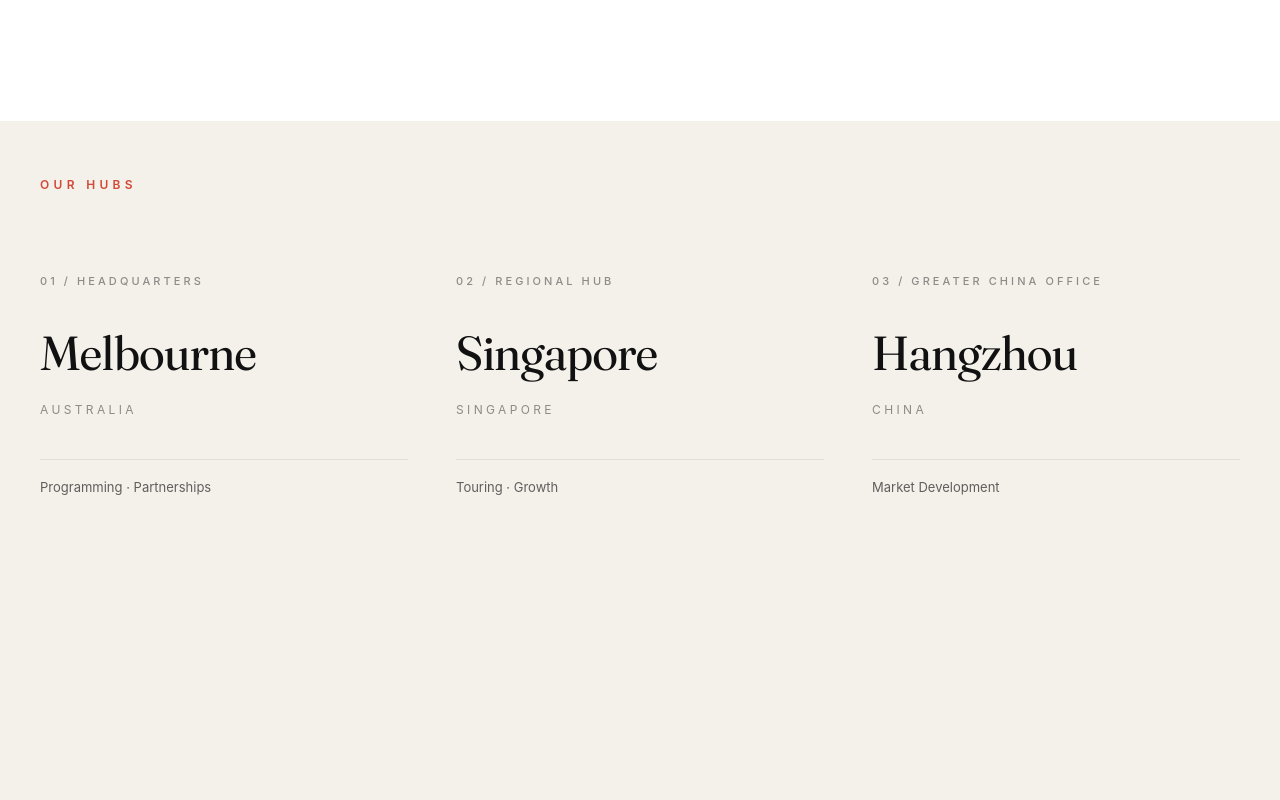
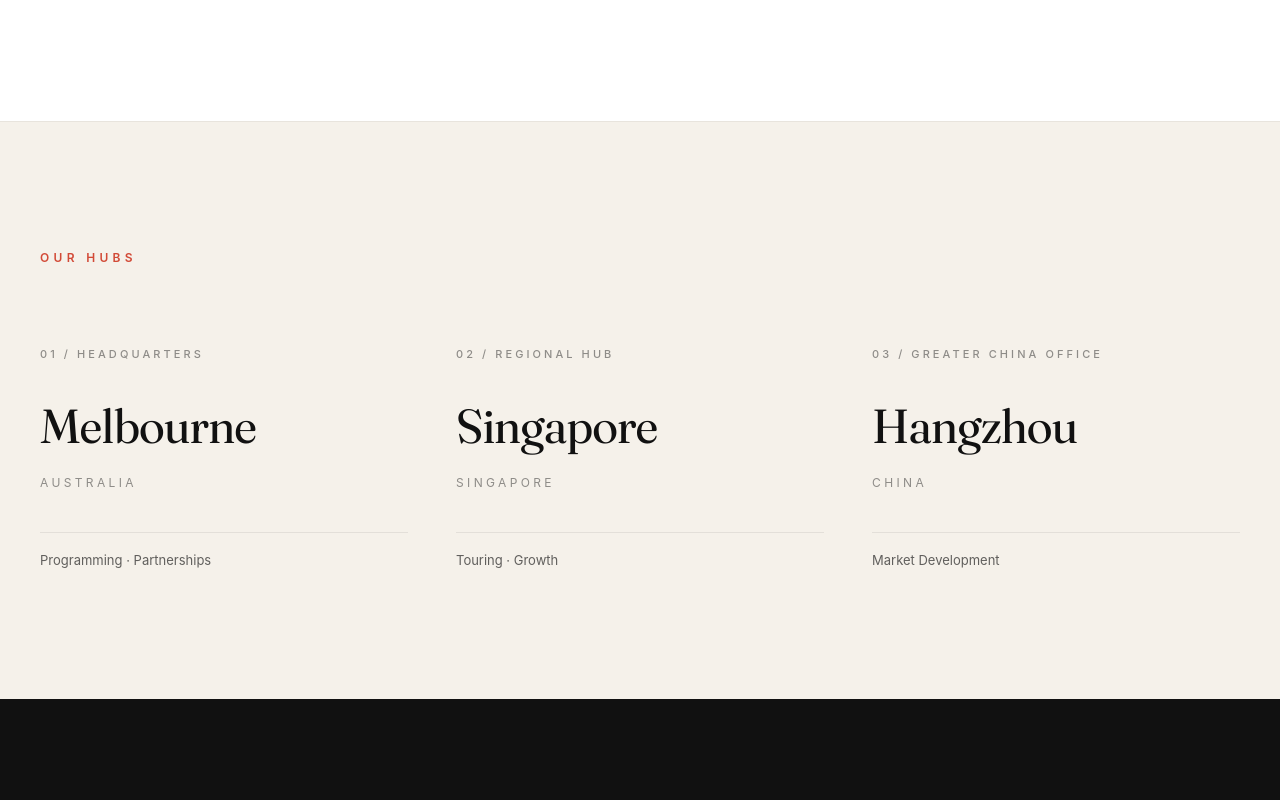
Before and after one commit to helenyucac/castiglione-arts-music-website, a Next.js app: page / in a window 1280 px wide. Shown: the part 4540-5340 px from the top of the page. Built offline with nearby package versions, Linux system fonts and the light colour scheme.

Commit message:
Refine our hubs section spacing

```diff
--- a/components/OurHubs.tsx
+++ b/components/OurHubs.tsx
@@ -21,7 +21,7 @@ const hubs = [
 
 export function OurHubs() {
   return (
-    <section id="our-hubs" className="bg-[#f4f0ea] py-8 sm:py-10 lg:py-14">
+    <section id="our-hubs" className="border-t border-[rgba(17,17,17,0.06)] bg-[#f5f1ea] py-32">
       <div className="mx-auto w-full max-w-[1760px] px-4 sm:px-6 lg:px-10">
         <p
           className="mb-14 text-xs font-semibold uppercase tracking-[0.36em] text-[#d24a37] sm:mb-16 lg:mb-20"
@@ -32,7 +32,7 @@ export function OurHubs() {
 
         <div className="grid gap-14 md:grid-cols-3 md:gap-8 lg:gap-12">
           {hubs.map((hub) => (
-            <article key={hub.city} className="flex min-h-[360px] flex-col md:min-h-[430px] lg:min-h-[500px]">
+            <article key={hub.city} className="flex flex-col">
               <p
                 className="mb-8 text-[11px] font-medium uppercase tracking-[0.28em] text-[rgba(17,17,17,0.45)] antialiased sm:mb-10"
                 style={{ fontFamily: "Inter, sans-serif" }}
```
